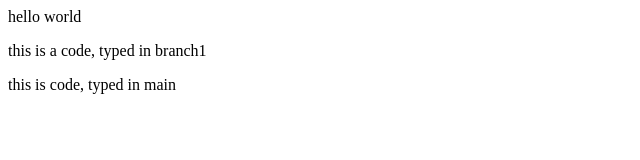
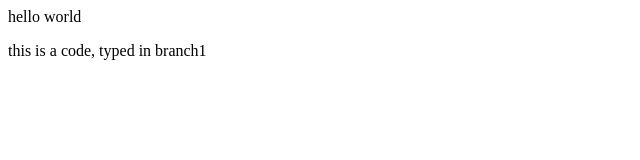
Before and after one commit to aadya-33/localRepo, a plain HTML site: page index.html in a window 1280 px wide. Shown: the whole page, without its empty margins (0-640 px from the left). Drawn offline with Linux system fonts and the light colour scheme.

Commit message:
Update index.html

```diff
--- a/index.html
+++ b/index.html
@@ -1,3 +1,2 @@
 <p>hello world</p>
 <p>this is a code, typed in branch1</p>
-<p>this is code, typed in main</p>
```
